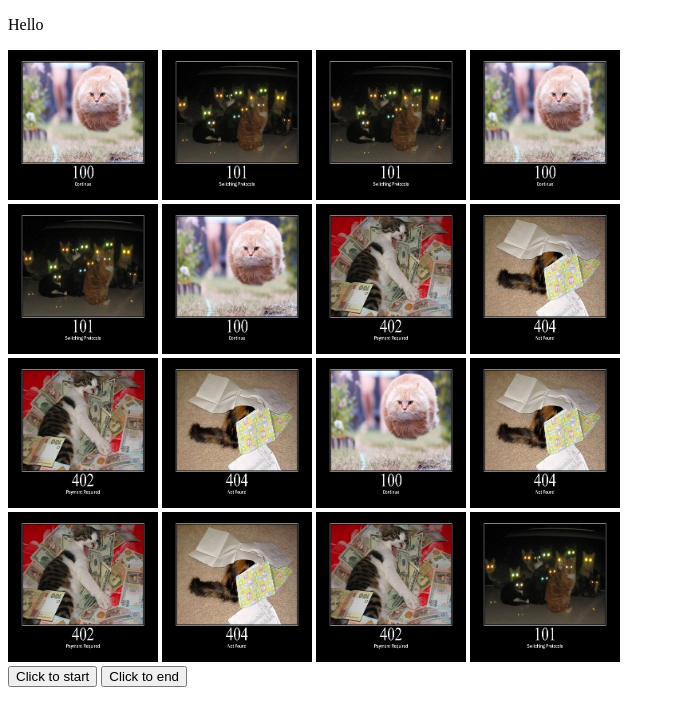
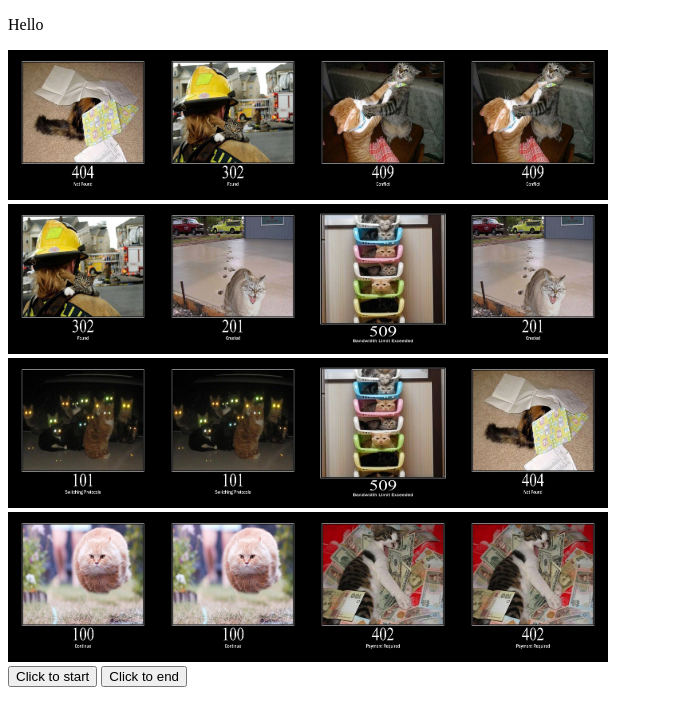
Before and after one commit to flyberson/Memorygame, a plain HTML site: page Main/Index.html in a window 1280 px wide. Shown: the whole page, without its empty margins (0-675 px from the left). Drawn offline with nearby package versions, Linux system fonts and the light colour scheme.

Commit message:
tested randomizer added all pictures

```diff
--- a/CSS/Animation.css
+++ b/CSS/Animation.css
@@ -12,3 +12,7 @@ img:hover {
     animation-fill-mode: forwards;
 
 }
+
+.animate {
+    animation-name: example2;
+}
--- a/Javascript/js1.js
+++ b/Javascript/js1.js
@@ -1,26 +1,132 @@
-$(document).ready(function () {
-
-    $("img").click(function () {
-        $(this).attr("src","../images/black.jpg")
-
-    });
-    $("p").click(function () {
-        alert("Hello")
-    })
-});
 $(document).ready(function () {
     var images = [];
+    var imgb = "../images/black.jpg";
+    var img1 = "../images/100.jpg";
+    var img2 = "../images/101.jpg";
+    var img3 = "../images/402.jpg";
+    var img4 = "../images/404.jpg";
+    var img5 = "../images/201.jpg";
+    var img6 = "../images/302.jpg";
+    var img7 = "../images/409.jpg";
+    var img8 = "../images/509.jpg";
+    images [0] = imgb;
+    images [1] = img1;
+    images [2] = img2;
+    images [3] = img3;
+    images [4] = img4;
+    images [5] = img5;
+    images [6] = img6;
+    images [7] = img7;
+    images [8] = img8;
+    var count1 =0;
+    var count2 =0;
+    var count3=0;
+    var count4=0;
+    var count5=0;
+    var count6=0;
+    var count7=0;
+    var count8=0;
+
+    function testrandomnumber( randomnumber) {
+
+        switch(randomnumber){
+            case 1:
+                count1++;
+                if (count1>=3){
+                    return testrandomnumber(Math.floor(Math.random() * 8 + 1));
+                }
+                return 1;
+            case 2:
+                count2++;
+                if (count2>=3){
+                    return testrandomnumber(Math.floor(Math.random() * 8 + 1));
+                }
+                return 2;
+            case 3:
+                count3++;
+                if (count3>=3){
+                    return testrandomnumber(Math.floor(Math.random() * 8 + 1));
+                }
+                return 3;
+            case 4:
+                count4++;
+                if (count4>=3){
+                    return  testrandomnumber(Math.floor(Math.random() * 8 + 1));
+                }
+                return 4;
+            case 5:
+                count5++;
+                if (count5>=3){
+                    return  testrandomnumber(Math.floor(Math.random() * 8 + 1));
+                }
+                return 5;
+            case 6:
+                count6++;
+                if (count6>=3){
+                    return  testrandomnumber(Math.floor(Math.random() * 8 + 1));
+                }
+                return 6;
+            case 7:
+                count7++;
+                if (count7>=3){
+                    return  testrandomnumber(Math.floor(Math.random() * 8 + 1));
+                }
+                return 7;
+            case 8:
+                count8++;
+                if (count8>=3){
+                    return  testrandomnumber(Math.floor(Math.random() * 8 + 1));
+                }
+                return 8;
+
+            default:
+                alert("error")
+                break;
+        }
+        return randomnumber;
+
+    }
+    for (var j = 0; j < 4; j++) {
+
+        for (var i = 0; i < 4; i++) {
+            var randomnumber=Math.floor(Math.random() * 8 + 1);
+            randomnumber = testrandomnumber(randomnumber);
+
+            var imageused ='"'+ images[randomnumber]+'"'
+            $("div.memoryimages").append('<img src='+imageused +'style="height: 150px;width: 150px;">')
+
+        }
+        $("div.memoryimages").append('<br>')
+    }
+
+
 
     $("#Startbutton").click(function () {
         var image;
-        image = $("#div1 img src").text();
-        alert(image)
-        images.push(image);
-        image.attr("src","../images/black.jpg");
+        image = r5;//$("#div1 img src").text();
+        var imgget = images[2];
+
+        alert(images[Math.floor(Math.random() * 5)]);
+        //mages.get(image);
+        //for (var i =0, len = images.length; i<len;i++){
+        //$("img").each.attr("src","../images/black.jpg");
+        $.each($("img"), function (index, item) {
+            $(item).attr("src", images[Math.floor(Math.random() * 4 + 1)])
+
+        });
+
+        alert("done")
+        //}
+
 
     });
     $("#Button2end").click(function () {
-        $("#div1,img").image.attr("src",images.pop())
+        $("#div1,img").image.attr("src", images.pop())
+    });
+    $("img").click(function () {
+        alert($(this).attr("src"));
+        $(this).attr("src", "../images/black.jpg");
+
     });
 });
 
--- a/Main/Index.html
+++ b/Main/Index.html
@@ -5,31 +5,16 @@
     <title>Title</title>
     <link rel="stylesheet" href="../CSS/Animation.css">
     <script src="https://ajax.googleapis.com/ajax/libs/jquery/3.2.1/jquery.min.js"></script>
-    <script src="../../Memorygame/Javascript/js1.js"></script>
+    <script src="../../Memorygame/Javascript/js1.js"> </script>
+
 </head>
 <body>
 <p>Hello</p>
 
-<img src="../images/100.jpg" style="height: 150px;width: 150px;">
-<img src="../images/101.jpg" style="height: 150px;width: 150px">
-<img src="../images/101.jpg" style="height: 150px;width: 150px">
-<img src="../images/100.jpg" style="height: 150px;width: 150px">
-<br>
-<img src="../images/101.jpg" style="height: 150px;width: 150px">
-<img src="../images/100.jpg" style="height: 150px;width: 150px">
-<img src="../images/402.jpg" style="height: 150px;width: 150px">
-<img src="../images/404.jpg" style="height: 150px;width: 150px">
-<br>
-<img src="../images/402.jpg" style="height: 150px;width: 150px">
-<img src="../images/404.jpg" style="height: 150px;width: 150px">
-<img src="../images/100.jpg" style="height: 150px;width: 150px">
-<img src="../images/404.jpg" style="height: 150px;width: 150px">
-<br>
-<img src="../images/402.jpg" style="height: 150px;width: 150px">
-<img src="../images/404.jpg" style="height: 150px;width: 150px">
-<img src="../images/402.jpg" style="height: 150px;width: 150px">
-<img src="../images/101.jpg" style="height: 150px;width: 150px">
-<br>
+<div class ="memoryimages">
+
+
+</div>
 <button id="Startbutton"> Click to start</button>
 <button id="Button2end"> Click to end</button>
 
```
Also changed, not shown: images/201.jpg (added), images/302.jpg (added), images/409.jpg (added), images/509.jpg (added).
